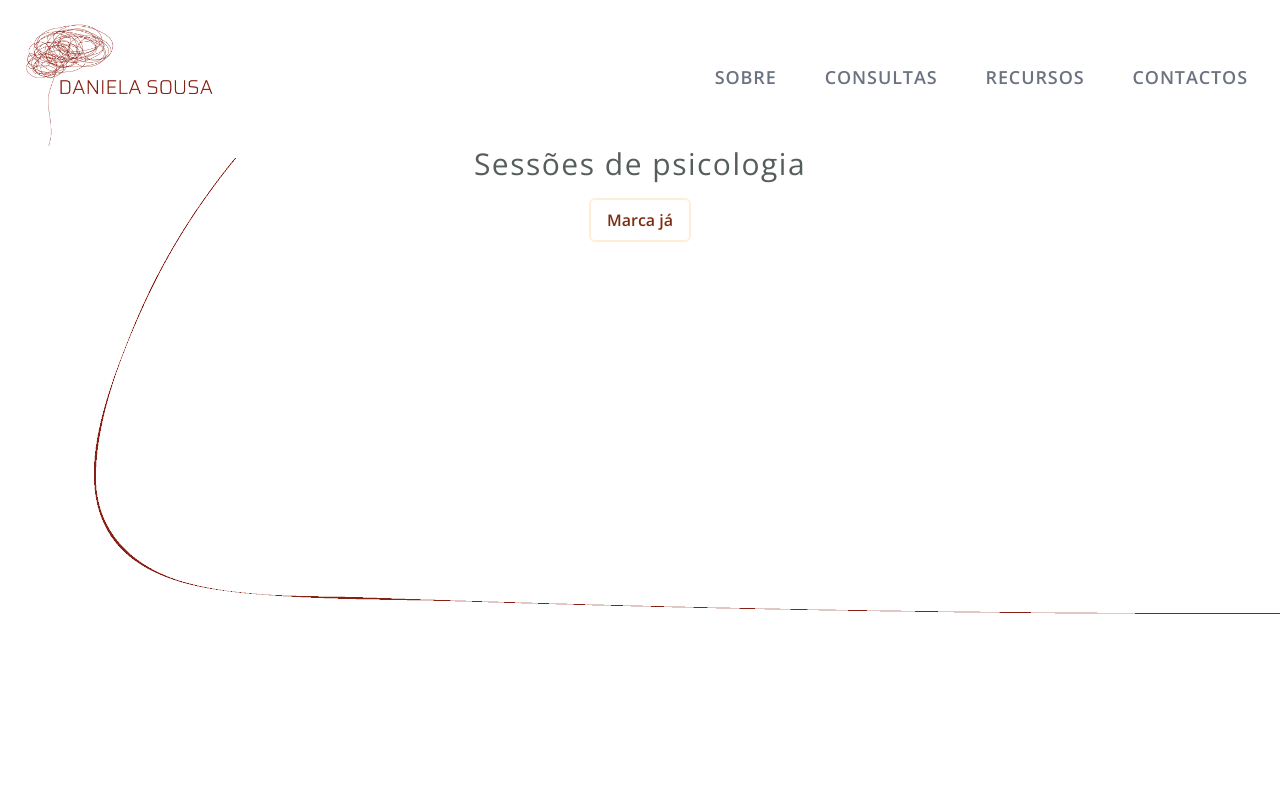
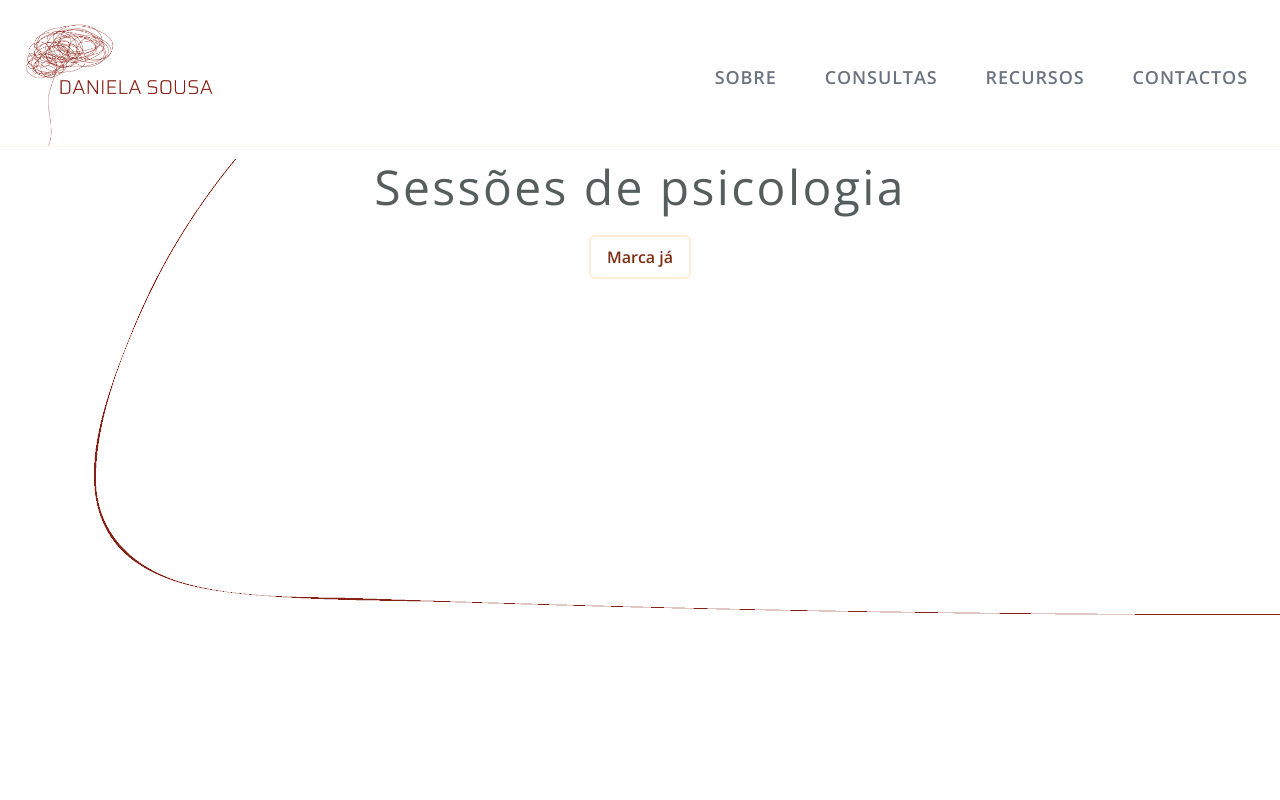
Before and after one commit to DeleteMind/site_psicologa, a Next.js app in the folder daniela-app/: page / in a window 1280 px wide. Shown: the top 800 px of the page. Built offline with nearby package versions, Linux system fonts and the light colour scheme.

Commit message:
change_principalPage

```diff
--- a/daniela-app/app/page.tsx
+++ b/daniela-app/app/page.tsx
@@ -12,8 +12,8 @@ export default function Home() {
           width={949}
           height={86}
         />
-        <div className="flex flex-col items-center gap-4 absolute inset-x-0 top-0">
-          <h1 className="text-3xl tracking-wider text-center">
+        <div className="flex flex-col items-center gap-6 absolute inset-x-0 top-0 pt-4">
+          <h1 className="text-5xl tracking-wider text-center">
             Sessões de psicologia
           </h1>
           <Link
--- a/daniela-app/components/Header.tsx
+++ b/daniela-app/components/Header.tsx
@@ -13,7 +13,7 @@ export default function Header() {
   };
 
   return (
-    <header className="z-[10000] sticky top-0 w-full flex justify-between items-center px-4 pt-2 bg-white ">
+    <header className="z-[10000] sticky top-0 w-full flex justify-between items-center px-4 pt-2 bg-white border-b-[1px] border-orange-50">
       {/* Logo */}
       <Link className="shrink-0" href="/">
         <Image
```
